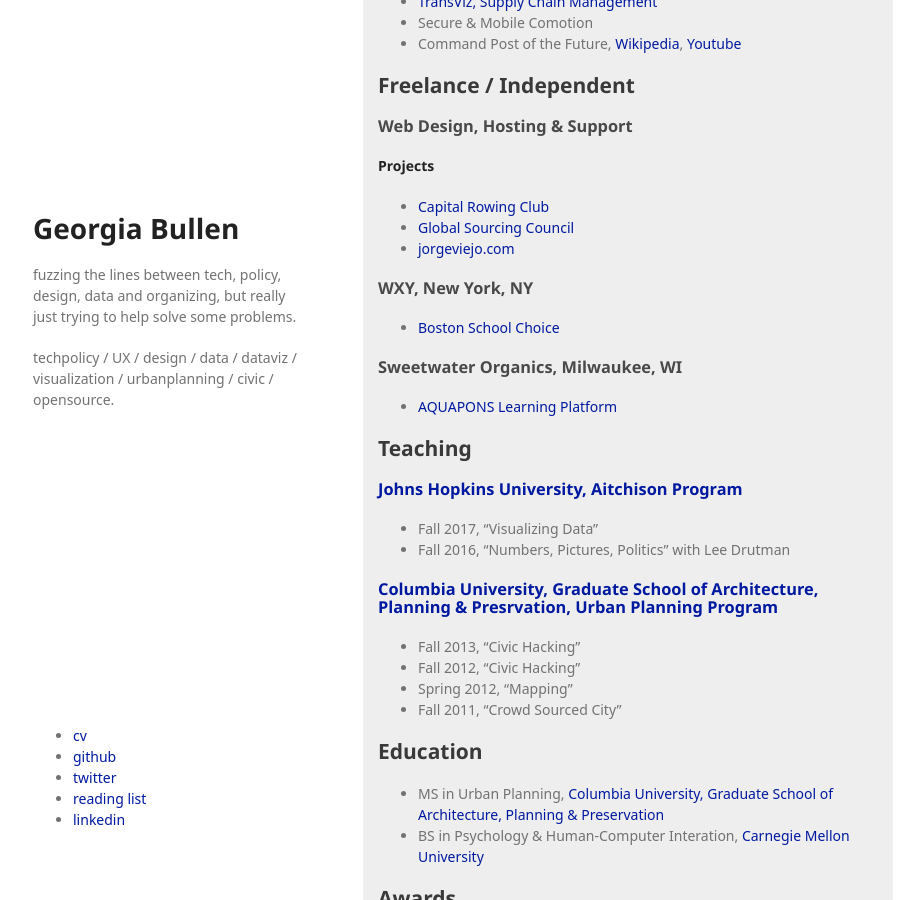
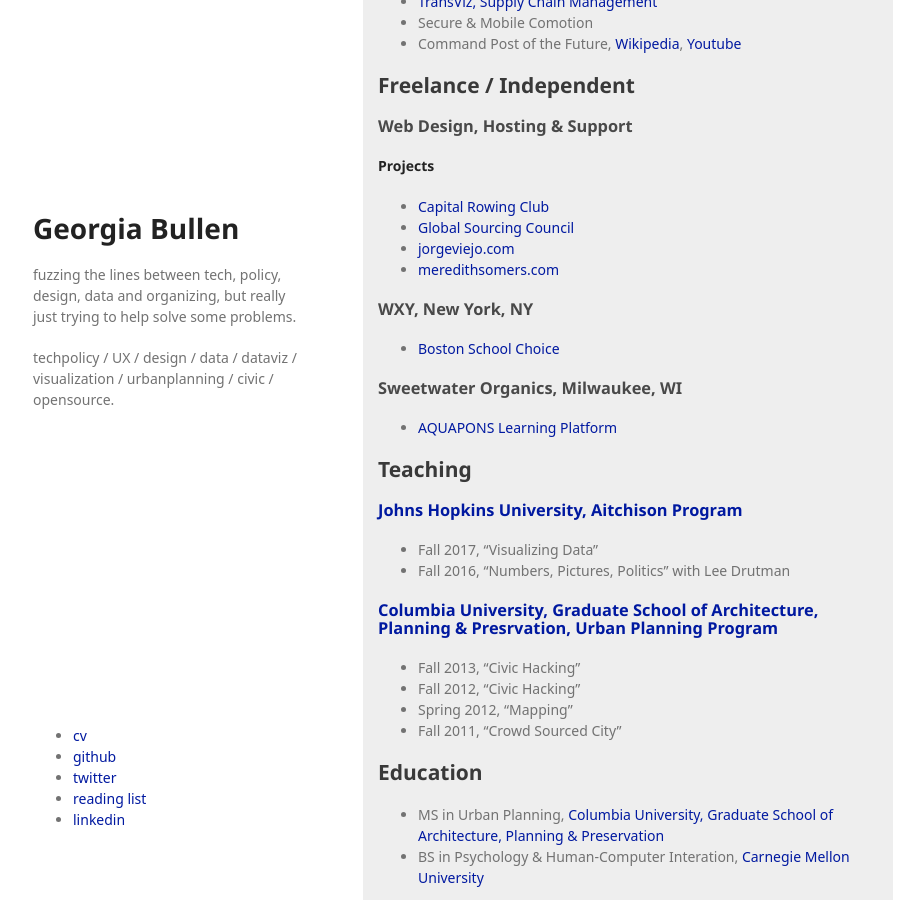
Before and after one commit to georgiamoon/markdowncv, a Jekyll site: the page built from cv.md, in a window 1280 px wide and 900 px high, scrolled down 1512 px. Shown: the whole window, without its empty margins (177-1101 px from the left). Built offline with Jekyll 4.4.1, drawn with Linux system fonts in a browser that asks for light colours; some web fonts are replaced; our own code applies the rules of GitHub Pages for plain Markdown files; a script that is not in the unit is left out.

Commit message:
Update cv.md

```diff
--- a/cv.md
+++ b/cv.md
@@ -69,6 +69,7 @@
 - [Capital Rowing Club](http://capitalrowing.org)
 - [Global Sourcing Council](http://gscouncil.org)
 - [jorgeviejo.com](http://jorgeviejo.com)
+- [meredithsomers.com](http://meredithsomers.com)
 
 ### WXY, New York, NY
 
```
